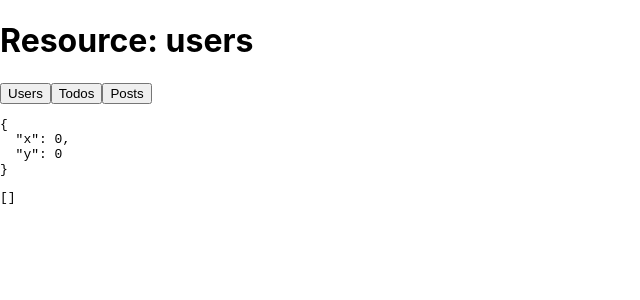
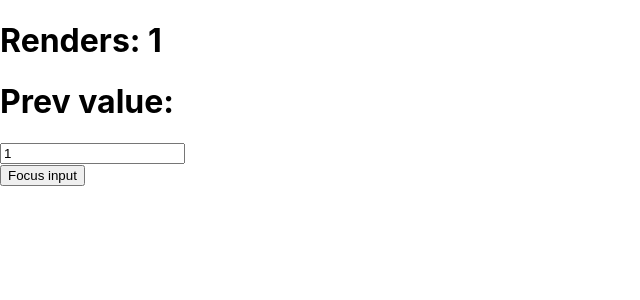
Before and after one commit to MikhailMasny/react-tutorials, a React (Create React App) app in the folder react-hooks/: page / in a window 1280 px wide. Shown: the top 300 px of the page, without its empty margins (0-640 px from the left). Built offline with nearby package versions, Linux system fonts and the light colour scheme; no server answers.

Commit message:
feat: ref hook examples

```diff
--- a/react-hooks/src/App.js
+++ b/react-hooks/src/App.js
@@ -1,12 +1,14 @@
 import React from "react";
-import StateExample from './pages/StateExample'
-import EffectExample from './pages/EffectExample'
+import StateExample from './components/StateExample';
+import EffectExample from './components/EffectExample';
+import RefExample from './components/RefExample';
 
 function App() {
   return (
     <div>
       {/* <StateExample /> */}
-      <EffectExample />
+      {/* <EffectExample /> */}
+      <RefExample />
     </div>
   );
 }
--- a/react-hooks/src/pages/EffectExample.jsx
+++ b/react-hooks/src/components/EffectExample.jsx
@@ -4,8 +4,9 @@ function EffectExample() {
   const [type, setType] = useState("users");
   const [data, setDate] = useState([]);
   const [pos, setPos] = useState({
-    x: 0, y: 0
-  })
+    x: 0,
+    y: 0,
+  });
 
   function getData(type) {
     fetch(`https://jsonplaceholder.typicode.com/${type}`)
@@ -16,9 +17,9 @@ function EffectExample() {
   const mouseMoveHandler = (event) => {
     setPos({
       x: event.clientX,
-      y: event.clientY
+      y: event.clientY,
     });
-  }
+  };
 
   // Rendering a component every time
   useEffect(() => {
@@ -32,8 +33,8 @@ function EffectExample() {
     return () => {
       console.log("Dispose");
       window.removeEventListener("mousemove", mouseMoveHandler);
-    }
-  }, [])
+    };
+  }, []);
 
   return (
     <div>
@@ -41,12 +42,8 @@ function EffectExample() {
       <button onClick={() => setType("users")}>Users</button>
       <button onClick={() => setType("todos")}>Todos</button>
       <button onClick={() => setType("posts")}>Posts</button>
-      <pre>
-        {JSON.stringify(pos, null, 2)}
-      </pre>
-      <pre>
-        {JSON.stringify(data, null, 2)}
-      </pre>
+      <pre>{JSON.stringify(pos, null, 2)}</pre>
+      <pre>{JSON.stringify(data, null, 2)}</pre>
     </div>
   );
 }
--- /dev/null
+++ b/react-hooks/src/components/RefChildComponent.jsx
@@ -0,0 +1,17 @@
+import React, { useState, useEffect, useRef } from "react";
+
+function RefChildComponent(props) {
+  const focus = () => props.inputElement.current.focus();
+
+  useEffect(() => {
+    console.log(props);
+  }, []);
+
+  return (
+    <div>
+      <button onClick={focus}>Focus input</button>
+    </div>
+  );
+}
+
+export default RefChildComponent;
--- /dev/null
+++ b/react-hooks/src/components/RefExample.jsx
@@ -0,0 +1,33 @@
+import React, { useState, useEffect, useRef } from "react";
+import RefChildComponent from "./RefChildComponent";
+
+function RefExample() {
+  const [value, setValue] = useState(1);
+  const renderCount = useRef(1);
+  const inputElement = useRef(null);
+  const prevValue = useRef('');
+
+  useEffect(() => {
+    renderCount.current++;
+  });
+
+  useEffect(() => {
+    prevValue.current = value;
+  }, [value])
+
+  return (
+    <div>
+      <h1>Renders: {renderCount.current}</h1>
+      <h1>Prev value: {prevValue.current}</h1>
+      <input
+        ref={inputElement}
+        type="text"
+        onChange={(e) => setValue(e.target.value)}
+        value={value}
+      />
+      <RefChildComponent inputElement={inputElement} />
+    </div>
+  );
+}
+
+export default RefExample;
--- a/react-hooks/src/pages/StateExample.jsx
+++ b/react-hooks/src/components/StateExample.jsx
@@ -13,10 +13,10 @@ function StateExample() {
 
   const simpleObject = {
     title: "Counter",
-    date: Date.now()
+    date: Date.now(),
   };
 
-  const [obj, setObj] = useState(simpleObject)
+  const [obj, setObj] = useState(simpleObject);
 
   function increment() {
     setCounter(counter + 1);
@@ -28,12 +28,12 @@ function StateExample() {
   }
 
   function updateTitle() {
-    setObj(prev => {
+    setObj((prev) => {
       return {
         ...prev,
-        title: "New Counter"
-      }
-    })
+        title: "New Counter",
+      };
+    });
   }
 
   return (
@@ -42,9 +42,7 @@ function StateExample() {
       <button onClick={increment}>Add</button>
       <button onClick={decrement}>Sub</button>
       <button onClick={updateTitle}>Change title</button>
-      <pre>
-        {JSON.stringify(obj, null, 2)}
-      </pre>
+      <pre>{JSON.stringify(obj, null, 2)}</pre>
     </div>
   );
 }
```
Also changed, not shown: react-hooks/src/components/EmptyComponent.jsx (added, +10 -0 lines).
